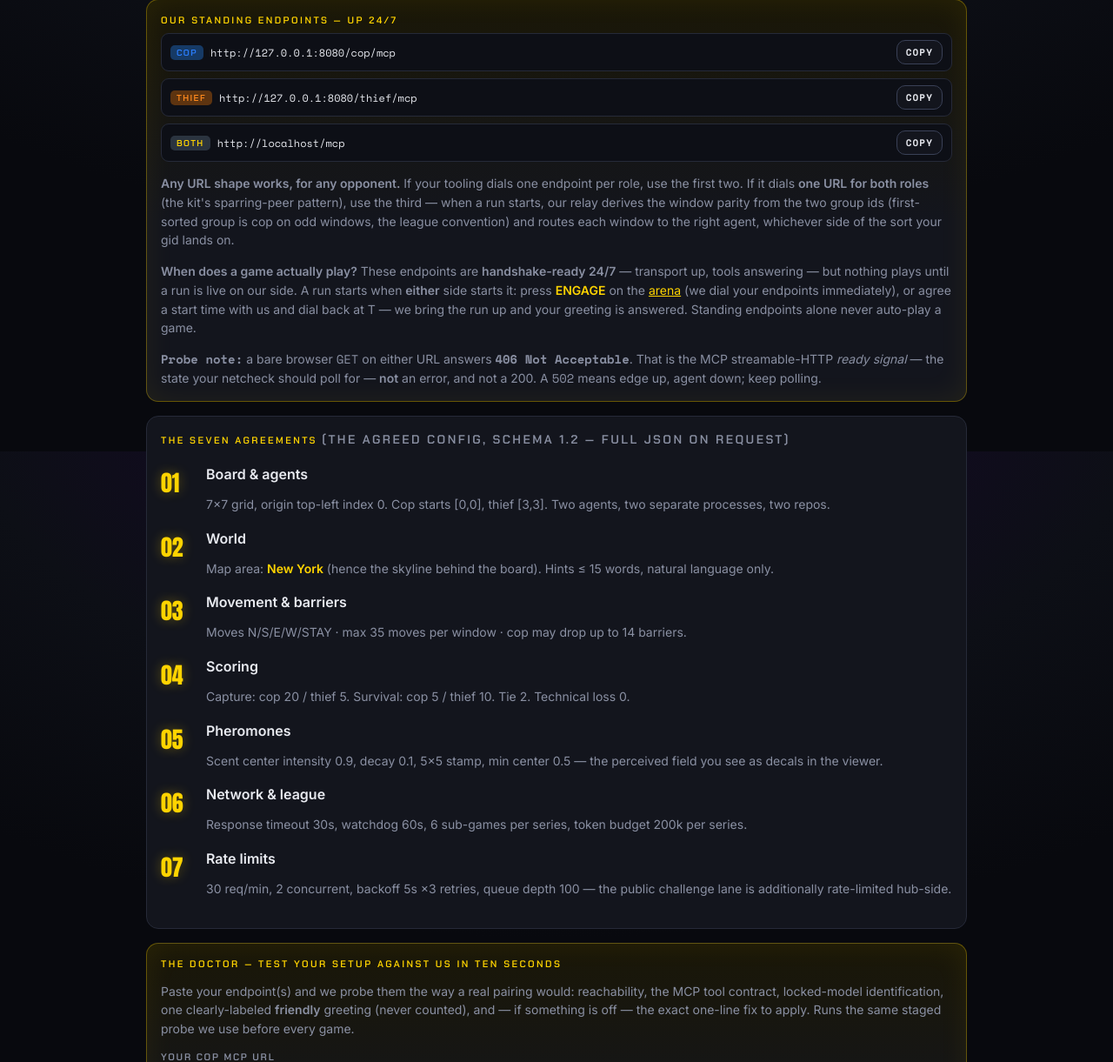
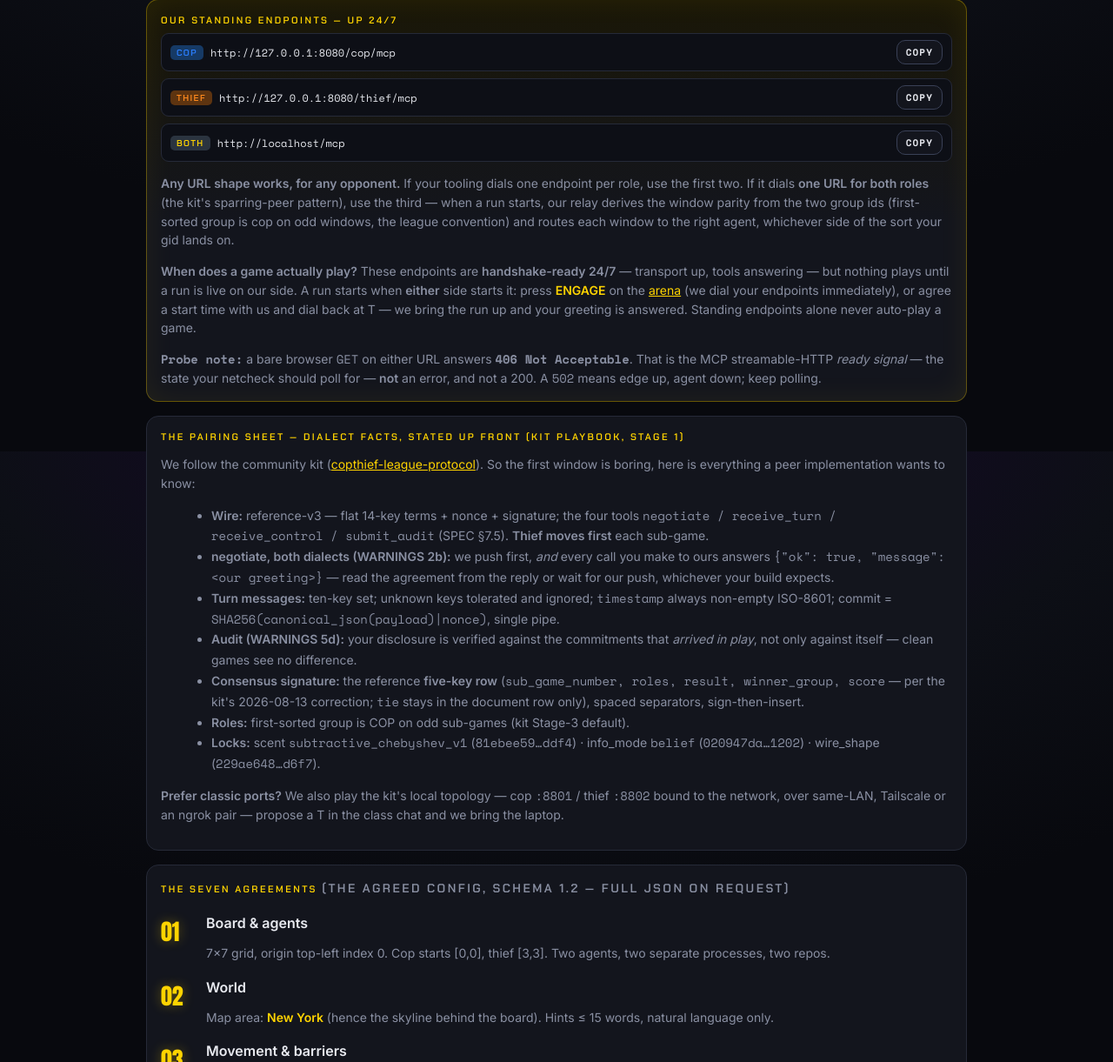
Before and after one commit to AbdallahKhaldi/COSMOS77-hub, a FastAPI app: page /docs in a window 1280 px wide. Shown: the part 281-1502 px from the top of the page at 87% size. Run offline with FastAPI, Linux system fonts and the light colour scheme; parts of the project's set-up code (start-up, migrations or seed data) failed here and were passed over.

Commit message:
docs(pairing): state our dialect facts up front on the public docs page
Wire shape, both-dialect negotiate, timestamp/commit rules, five-key consensus,
role convention, lock hashes, and the classic-ports offer -- the kit playbook
Stage 1 list, so a first window against any kit-following team is boring.

Co-authored-by: Abdallah Khaldi <abdallahkh12@icloud.com>

```diff
--- a/templates/docs.html
+++ b/templates/docs.html
@@ -57,6 +57,39 @@
     <b>not</b> an error, and not a 200. A <span class="mono">502</span> means edge up, agent down;
     keep polling.</p>
   </section>
+
+  <section class="panel" style="margin-bottom:16px">
+    <p class="kicker">The pairing sheet — dialect facts, stated up front (kit playbook, Stage 1)</p>
+    <p class="sub">We follow the community kit
+    (<a href="https://github.com/Imreec/copthief-league-protocol">copthief-league-protocol</a>).
+    So the first window is boring, here is everything a peer implementation wants to know:</p>
+    <ul class="sub" style="margin:8px 0 8px 18px; line-height:1.7">
+      <li><b>Wire:</b> reference-v3 — flat 14-key terms + nonce + signature; the four tools
+        <span class="mono">negotiate / receive_turn / receive_control / submit_audit</span> (SPEC §7.5).
+        <b>Thief moves first</b> each sub-game.</li>
+      <li><b>negotiate, both dialects (WARNINGS 2b):</b> we push first, <i>and</i> every call you make
+        to ours answers <span class="mono">{"ok": true, "message": &lt;our greeting&gt;}</span> — read
+        the agreement from the reply or wait for our push, whichever your build expects.</li>
+      <li><b>Turn messages:</b> ten-key set; unknown keys tolerated and ignored;
+        <span class="mono">timestamp</span> always non-empty ISO-8601; commit =
+        <span class="mono">SHA256(canonical_json(payload)|nonce)</span>, single pipe.</li>
+      <li><b>Audit (WARNINGS 5d):</b> your disclosure is verified against the commitments that
+        <i>arrived in play</i>, not only against itself — clean games see no difference.</li>
+      <li><b>Consensus signature:</b> the reference <b>five-key row</b>
+        (<span class="mono">sub_game_number, roles, result, winner_group, score</span> — per the kit's
+        2026-08-13 correction; <span class="mono">tie</span> stays in the document row only), spaced
+        separators, sign-then-insert.</li>
+      <li><b>Roles:</b> first-sorted group is COP on odd sub-games (kit Stage-3 default).</li>
+      <li><b>Locks:</b> scent <span class="mono">subtractive_chebyshev_v1</span>
+        (<span class="mono">81ebee59…ddf4</span>) · info_mode <span class="mono">belief</span>
+        (<span class="mono">020947da…1202</span>) · wire_shape
+        (<span class="mono">229ae648…d6f7</span>).</li>
+    </ul>
+    <p class="sub"><b>Prefer classic ports?</b> We also play the kit's local topology — cop
+    <span class="mono">:8801</span> / thief <span class="mono">:8802</span> bound to the network, over
+    same-LAN, Tailscale or an ngrok pair — propose a T in the class chat and we bring the laptop.</p>
+  </section>
+
 
   <section class="panel steps" style="margin-bottom:16px">
     <p class="kicker">The seven agreements <span class="sub">(the agreed config, schema 1.2 — full JSON on request)</span></p>
```
